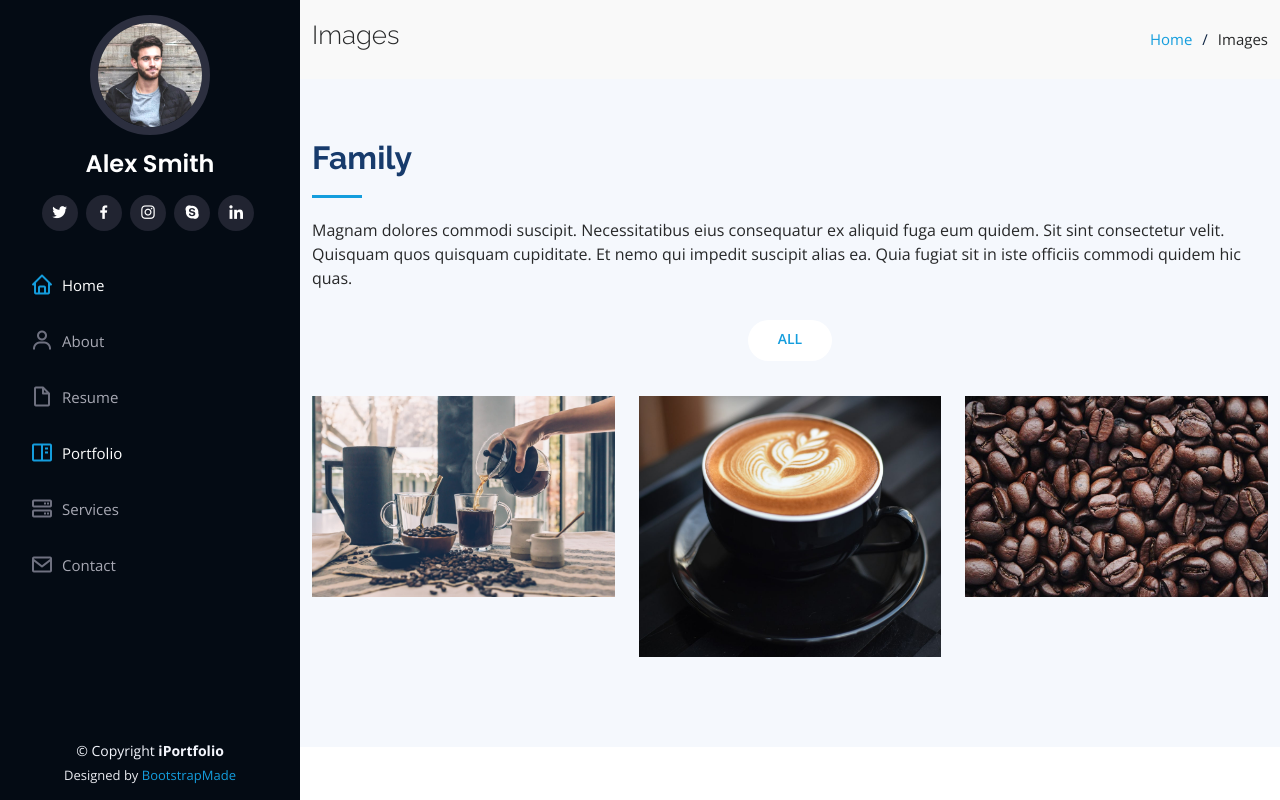
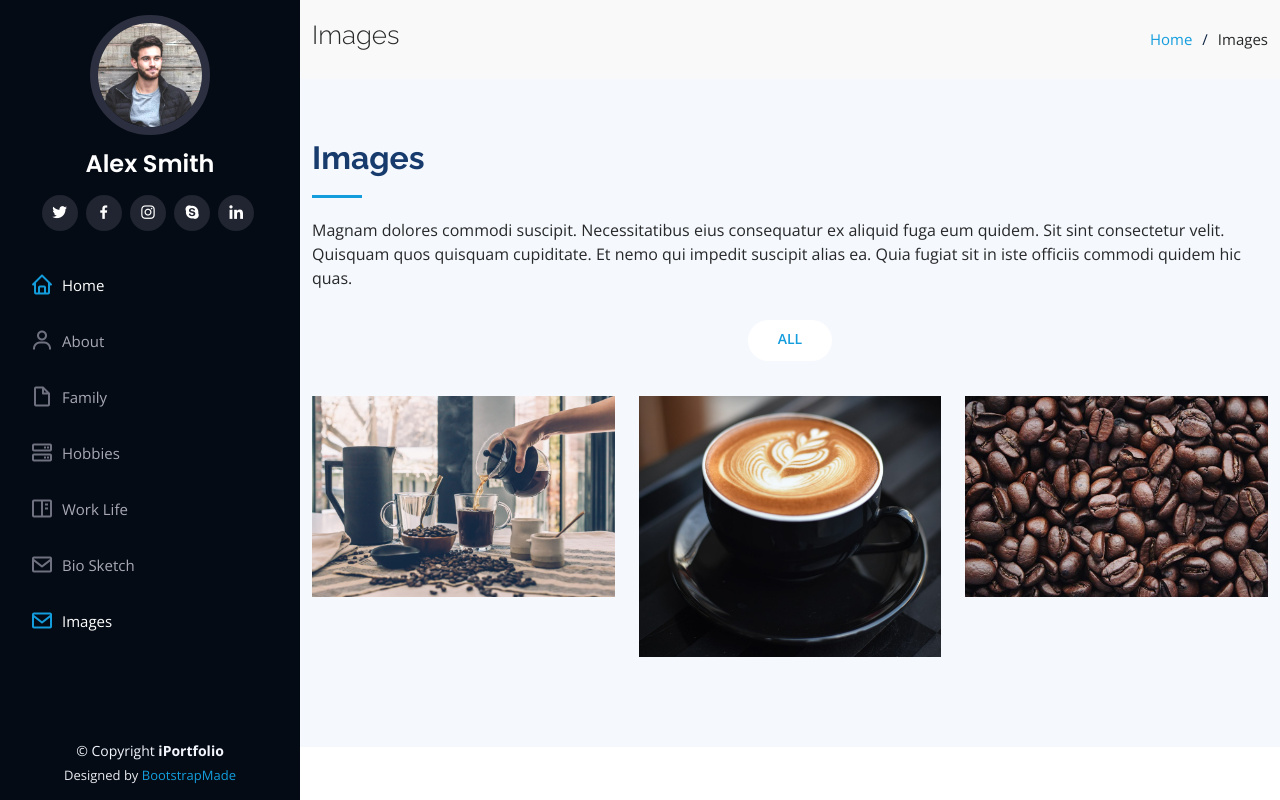
Before and after one commit to KRobinson10000/KRobinson10000.github.io, a plain HTML site: page images.html in a window 1280 px wide. Shown: the top 800 px of the page. Drawn offline with nearby package versions, Linux system fonts and the light colour scheme.

Commit message:
updating images

```diff
--- a/images.html
+++ b/images.html
@@ -58,12 +58,13 @@
 
       <nav id="navbar" class="nav-menu navbar">
         <ul>
-          <li><a href="#hero" class="nav-link scrollto active"><i class="bx bx-home"></i> <span>Home</span></a></li>
-          <li><a href="#about" class="nav-link scrollto"><i class="bx bx-user"></i> <span>About</span></a></li>
-          <li><a href="#resume" class="nav-link scrollto"><i class="bx bx-file-blank"></i> <span>Resume</span></a></li>
-          <li><a href="#portfolio" class="nav-link scrollto"><i class="bx bx-book-content"></i> <span>Portfolio</span></a></li>
-          <li><a href="#services" class="nav-link scrollto"><i class="bx bx-server"></i> <span>Services</span></a></li>
-          <li><a href="#contact" class="nav-link scrollto"><i class="bx bx-envelope"></i> <span>Contact</span></a></li>
+            <li><a href="#hero" class="nav-link scrollto active"><i class="bx bx-home"></i> <span>Home</span></a></li>
+            <li><a href="#about" class="nav-link scrollto"><i class="bx bx-user"></i> <span>About</span></a></li>
+            <li><a href="family.html" class="nav-link scrollto"><i class="bx bx-file-blank"></i> <span>Family</span></a></li>
+            <li><a href="hobbies.html" class="nav-link scrollto"><i class="bx bx-server"></i> <span>Hobbies</span></a></li>
+            <li><a href="worklife.html" class="nav-link scrollto"><i class="bx bx-book-content"></i> <span>Work Life</span></a></li>
+            <li><a href="biosketch.html" class="nav-link scrollto"><i class="bx bx-envelope"></i> <span>Bio Sketch</span></a></li>
+            <li><a href="images.html" class="nav-link scrollto active"><i class="bx bx-envelope"></i> <span>Images</span></a></li>
         </ul>
       </nav><!-- .nav-menu -->
     </div>
@@ -91,7 +92,7 @@
     <div class="container">
 
       <div class="section-title">
-        <h2>Family</h2>
+        <h2>Images</h2>
         <p>Magnam dolores commodi suscipit. Necessitatibus eius consequatur ex aliquid fuga eum quidem. Sit sint consectetur velit. Quisquam quos quisquam cupiditate. Et nemo qui impedit suscipit alias ea. Quia fugiat sit in iste officiis commodi quidem hic quas.</p>
       </div>
 
```
